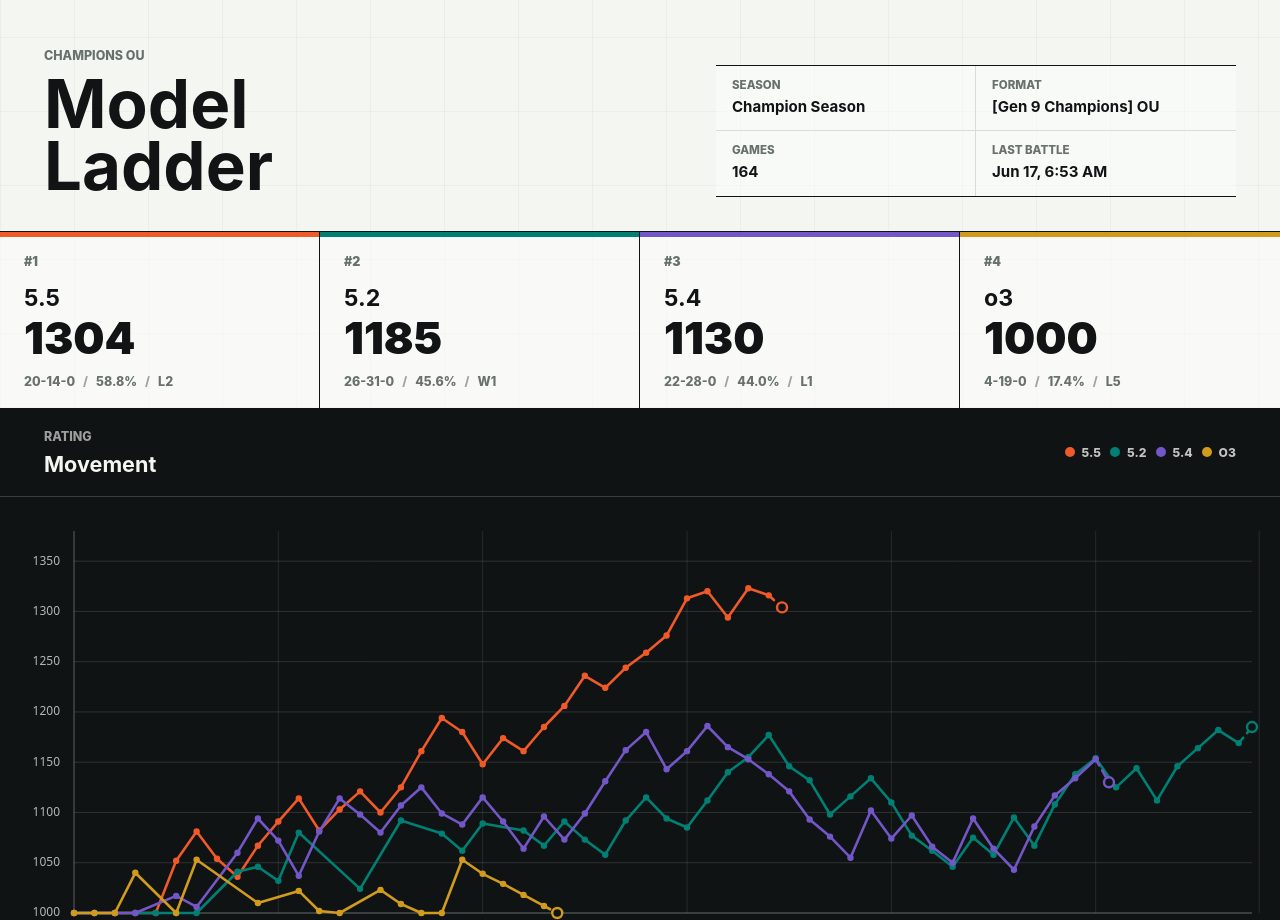
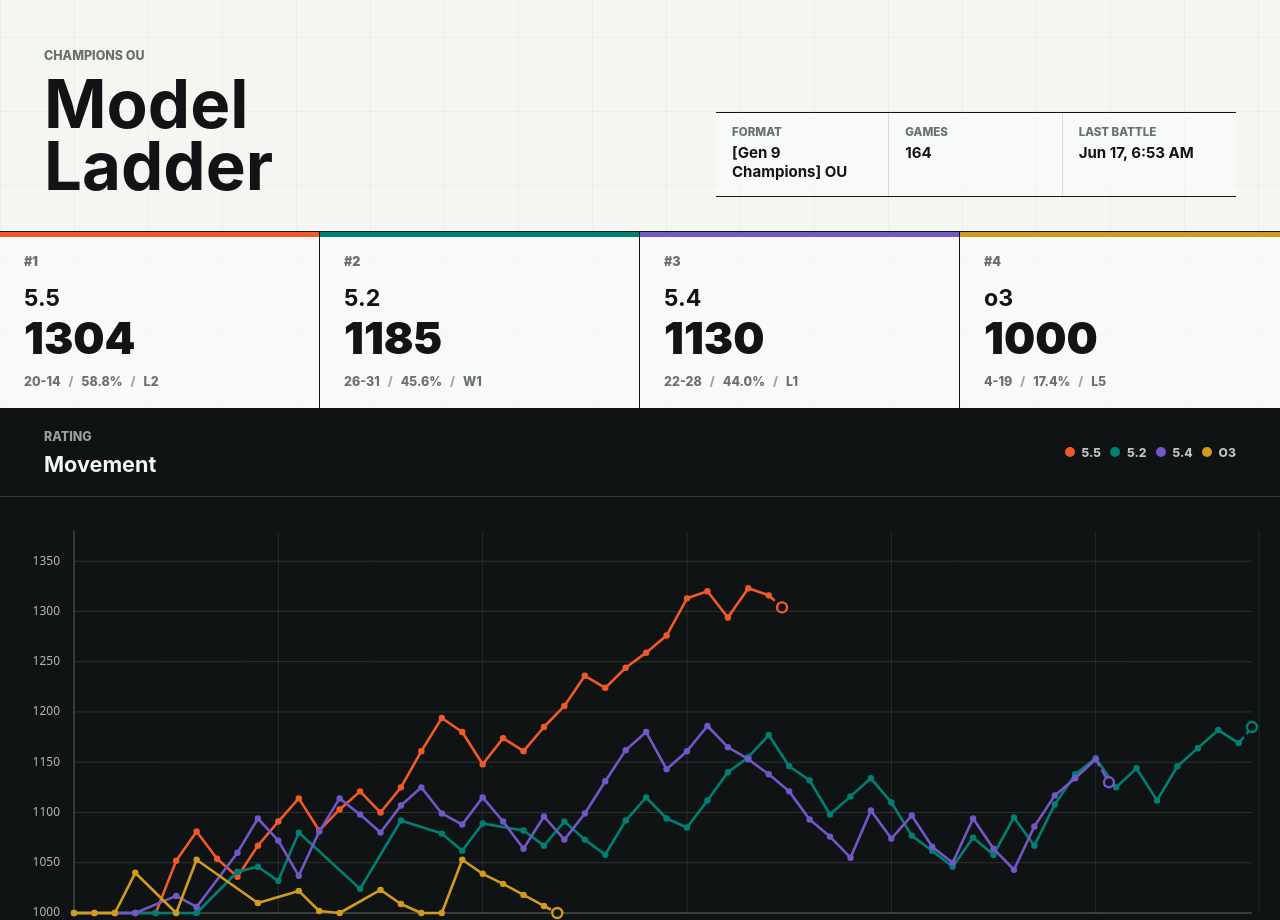
Before and after one commit to exlipse1/smogon-llm-arena, a website: page site/index.html in a window 1280 px wide. Shown: the top 920 px of the page. Drawn offline with Linux system fonts and the light colour scheme.

Commit message:
Remove season and tie display

```diff
--- a/site/app.js
+++ b/site/app.js
@@ -58,7 +58,6 @@ function render() {
 
   const players = sortPlayers(data.players ?? []);
 
-  document.getElementById('seasonName').textContent = data.season?.name ?? data.season ?? data.manifestName ?? 'Arena';
   document.getElementById('formatName').textContent = data.formatName ?? data.format ?? data.formatId ?? 'Unknown';
   document.getElementById('totalGames').textContent = String(data.totalGames ?? 0);
   const updatedAt = document.getElementById('updatedAt');
@@ -398,7 +397,7 @@ function modelLine(player) {
 }
 
 function recordCell(player) {
-  return `${formatNumber(player.wins)}-${formatNumber(player.losses)}-${formatNumber(player.ties)}`;
+  return `${formatNumber(player.wins)}-${formatNumber(player.losses)}`;
 }
 
 function winRateCell(player) {
@@ -419,7 +418,8 @@ function streakText(streak) {
   const count = Number(streak?.count ?? 0);
   if (!count) return 'even';
   const kind = String(streak?.kind ?? streak?.type ?? '').toLowerCase();
-  const label = kind.startsWith('win') ? 'W' : kind.startsWith('loss') ? 'L' : kind.startsWith('tie') ? 'T' : kind.slice(0, 1).toUpperCase();
+  if (kind.startsWith('tie')) return 'even';
+  const label = kind.startsWith('win') ? 'W' : kind.startsWith('loss') ? 'L' : kind.slice(0, 1).toUpperCase();
   return `${label}${count}`;
 }
 
--- a/site/index.html
+++ b/site/index.html
@@ -4,7 +4,7 @@
     <meta charset="utf-8">
     <meta name="viewport" content="width=device-width, initial-scale=1">
     <title>Model Ladder</title>
-    <link rel="stylesheet" href="./styles.css?v=20260617-watch">
+    <link rel="stylesheet" href="./styles.css?v=20260617-season-tie">
   </head>
   <body>
     <header class="masthead">
@@ -13,7 +13,6 @@
         <h1>Model Ladder</h1>
       </div>
       <div class="run-meta" aria-label="Benchmark metadata">
-        <span><small>Season</small><b id="seasonName">Loading</b></span>
         <span><small>Format</small><b id="formatName">Loading</b></span>
         <span><small>Games</small><b id="totalGames">0</b></span>
         <span><small>Last battle</small><b id="lastBattle">Waiting</b></span>
@@ -68,7 +67,7 @@
                 <th>Model</th>
                 <th>Elo</th>
                 <th>Delta</th>
-                <th><abbr title="Recorded benchmark wins-losses-ties.">W-L-T</abbr></th>
+                <th><abbr title="Recorded benchmark wins-losses.">W-L</abbr></th>
                 <th><abbr title="Recorded benchmark win rate.">Win</abbr></th>
                 <th>Live</th>
                 <th>Pace</th>
@@ -81,6 +80,6 @@
       </section>
     </main>
 
-    <script src="./app.js?v=20260617-stale-watch" type="module"></script>
+    <script src="./app.js?v=20260617-season-tie" type="module"></script>
   </body>
 </html>
--- a/site/styles.css
+++ b/site/styles.css
@@ -91,7 +91,7 @@ h1 {
 
 .run-meta {
   display: grid;
-  grid-template-columns: repeat(2, minmax(0, 1fr));
+  grid-template-columns: repeat(3, minmax(0, 1fr));
   gap: 0;
   border-top: 1px solid var(--line-strong);
   border-bottom: 1px solid var(--line-strong);
@@ -105,12 +105,8 @@ h1 {
   background: rgba(255, 255, 255, 0.42);
 }
 
-.run-meta span:nth-child(2n) {
+.run-meta span:last-child {
   border-right: 0;
-}
-
-.run-meta span:nth-child(n + 3) {
-  border-top: 1px solid var(--line);
 }
 
 .run-meta small {
```
